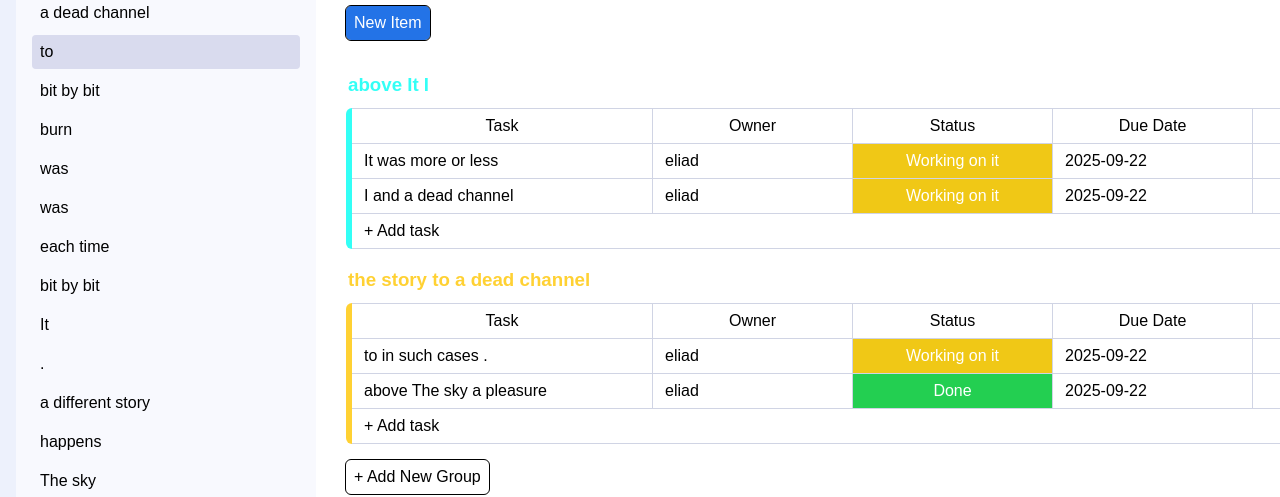
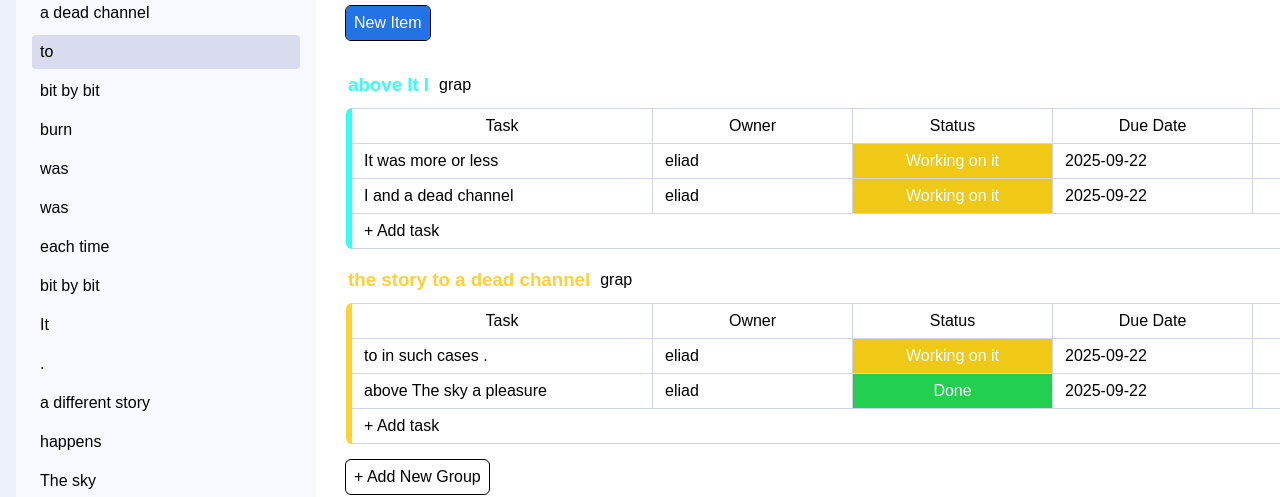
Before and after one commit to Eh2409/monday-test, a React (Vite) app: page /board/1 in a window 1280 px wide. Both pictures are taken after a click on the item "to". Shown: the part 120-617 px from the top of the page. Built offline with nearby package versions, Linux system fonts and the light colour scheme.

Commit message:
Add drag  & drop group

```diff
--- a/package.json
+++ b/package.json
@@ -10,6 +10,8 @@
     "preview": "vite preview"
   },
   "dependencies": {
+    "@dnd-kit/core": "^6.3.1",
+    "@dnd-kit/sortable": "^10.0.0",
     "axios": "^1.10.0",
     "react": "^19.1.0",
     "react-dom": "^19.1.0",
--- a/src/assets/stlye/cmps/board/_Group.scss
+++ b/src/assets/stlye/cmps/board/_Group.scss
@@ -2,6 +2,28 @@
     position: relative;
     margin-block-end: 1em;
     width: 100%;
+
+    &.dragging {
+        z-index: 1000;
+
+        &>*:not(.group-header) {
+            display: none;
+        }
+
+        .group-header {
+            opacity: 0.5;
+
+            .table-header {
+                display: none;
+            }
+
+            .remove-btn-wrapper {
+                display: none;
+            }
+
+        }
+
+    }
 
 
     .remove-btn-wrapper {
@@ -53,17 +75,21 @@
         }
 
         .group-title-wrapper {
-
             margin-block-end: 0.5em;
-            width: 70vw;
-
-            min-height: 30px;
-            align-content: center;
 
             .group-title {
-                display: inline-block;
+                display: flex;
+                gap: 0.5em;
+
+                min-height: 30px;
+                align-items: center;
+
                 position: sticky;
                 left: 30px;
+            }
+
+            .group-grab {
+                cursor: grab;
             }
 
             .remove-btn-wrapper {
--- a/src/assets/stlye/pages/_BaordDetails.scss
+++ b/src/assets/stlye/pages/_BaordDetails.scss
@@ -2,7 +2,6 @@
     position: relative;
     padding-block-end: 2em;
     background-color: white;
-
     height: 100%;
     overflow: auto;
 
@@ -24,4 +23,47 @@
         margin-inline-start: 30px;
     }
 
+
+    .group-list {
+        &:has(.dragging) {
+
+            .group {
+
+                &>*:not(.group-header) {
+                    display: none;
+                }
+
+                .group-header {
+
+                    .group-title {
+                        outline: 1px solid #d0d4e4;
+                        height: 50px;
+                        flex-grow: 1;
+                        margin-inline-start: 30px;
+
+                        &:before {
+                            position: absolute;
+                            left: -6px;
+                            top: 0;
+                            content: "";
+                            width: 6px;
+                            height: 100%;
+                            background: var(--before-columns);
+                            border-radius: 10px 0 0 10px;
+                        }
+                    }
+
+                    .table-header {
+                        display: none;
+                    }
+
+                    .remove-btn-wrapper {
+                        display: none;
+                    }
+
+                }
+            }
+        }
+    }
+
 }
--- a/src/cmps/board/Group.jsx
+++ b/src/cmps/board/Group.jsx
@@ -1,8 +1,16 @@
+
+
+// dnd
+import { useSortable } from "@dnd-kit/sortable"
+import { CSS } from "@dnd-kit/utilities"
+
+// cmps
 import { GroupTitleEditor } from "./group/GroupTitleEditor.jsx"
 import { StatusPicker } from "./group/StatusPicker.jsx"
 import { TaskNameEditor } from "./group/TaskNameEditor.jsx"
 
 export function Group({
+    id,
     group,
     columns,
     labels,
@@ -15,6 +23,15 @@ export function Group({
     onRemoveTask,
     onUpdateTask,
 }) {
+
+    const { attributes, listeners,
+        setNodeRef, transform, transition, isDragging } = useSortable({ id })
+
+
+    const style = {
+        transition,
+        transform: CSS.Transform.toString(transform)
+    }
 
     var columnsTitles = columns.map(col => col.title) || []
 
@@ -29,12 +46,18 @@ export function Group({
         onUpdateGroup(updatedGroup)
     }
 
+
     return (
-        <section className="group" style={{ '--before-columns': group.color }}>
+        <section className={`group  ${isDragging ? 'dragging' : ''}`}
+            style={{ '--before-columns': group.color, ...style }}
+            key={group.id}
+            ref={setNodeRef}
+            {...attributes}
+        >
 
             <div className="group-header">
 
-                <div className="group-title-wrapper">
+                <div className="group-title-wrapper flex">
                     <div className="group-title">
                         <div className="remove-btn-wrapper">
                             <button className="remove-btn"
@@ -49,6 +72,8 @@ export function Group({
                             color={group.color}
                             onSave={((newVals) => setGroupToUpdate(newVals, group))}
                         />
+
+                        <div className="group-grab" {...listeners}>grap</div>
                     </div>
                 </div>
 
--- /dev/null
+++ b/src/cmps/board/GroupList.jsx
@@ -0,0 +1,39 @@
+import { Group } from "./Group.jsx"
+
+export function GroupList({
+    groups,
+    columns,
+    labels,
+    canRemoveGroup,
+    // group funcs
+    onUpdateGroup,
+    onRemoveGroup,
+    // task funcs
+    onAddTask,
+    onRemoveTask,
+    onUpdateTask,
+
+}) {
+
+    return (
+        <section className="group-list">
+            {groups.map(group => (
+                <Group
+                    key={group.id}
+                    id={group.id}
+                    group={group}
+                    columns={columns}
+                    labels={labels}
+                    canRemoveGroup={canRemoveGroup}
+                    // group funcs
+                    onUpdateGroup={onUpdateGroup}
+                    onRemoveGroup={onRemoveGroup}
+                    // task funcs
+                    onAddTask={onAddTask}
+                    onRemoveTask={onRemoveTask}
+                    onUpdateTask={onUpdateTask}
+                />
+            ))}
+        </section>
+    )
+}
--- a/src/pages/BoardDetails.jsx
+++ b/src/pages/BoardDetails.jsx
@@ -4,8 +4,13 @@ import { useParams } from "react-router-dom"
 // services
 import { boardService } from '../services/board/board-index.js'
 
+// dnd
+import { closestCorners, DndContext } from "@dnd-kit/core"
+import { arrayMove, SortableContext, verticalListSortingStrategy } from "@dnd-kit/sortable"
+
 // cmps
 import { Group } from '../cmps/board/Group.jsx'
+import { GroupList } from '../cmps/board/GroupList.jsx'
 
 export function BoardDetails(props) {
     const params = useParams()
@@ -119,6 +124,29 @@ export function BoardDetails(props) {
         }
     }
 
+    function getGroupIdx(groupId) {
+        const group = board.groups.findIndex(g => g.id === groupId)
+        return group
+    }
+
+    function handleDragEnd(ev) {
+        const { active, over } = ev
+        if (!over) return
+        if (active.id === over.id) return
+
+        setPrevBoard(board)
+        setBoard(prev => {
+            const originalPos = getGroupIdx(active.id)
+            const newPos = getGroupIdx(over.id)
+
+            if (originalPos !== -1 && newPos !== -1) {
+                const newGroups = arrayMove([...prev.groups], originalPos, newPos)
+                return { ...prev, groups: newGroups }
+            }
+
+            return prev
+        })
+    }
 
     if (!board) return 'loading....'
     return (
@@ -139,11 +167,11 @@ export function BoardDetails(props) {
                 </div>
             </div>
 
-
-            {board.groups.map(group => (
-                <Group
-                    key={group.id}
-                    group={group}
+            <DndContext onDragEnd={handleDragEnd} collisionDetection={closestCorners}
+                strategy={verticalListSortingStrategy}>
+                <SortableContext items={board.groups} >
+                    <GroupList
+                        groups={board.groups}
                         columns={board.columns}
                         labels={board.labels}
                         canRemoveGroup={board.groups?.length > 1}
@@ -155,10 +183,11 @@ export function BoardDetails(props) {
                         onRemoveTask={onRemoveTask}
                         onUpdateTask={onUpdateTask}
                     />
-            ))}
+                </SortableContext>
+            </DndContext >
 
             <button onClick={onAddGroup} className='add-goupe-btn'>+ Add New Group</button>
-        </section>
+        </section >
     )
 
 }
```
Also changed, not shown: 1 other file (tests, documents, lock files or other folders). Lines whose indentation alone changed are shown as unchanged.
